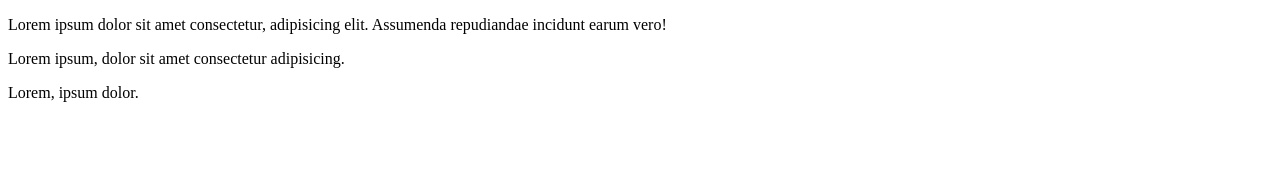
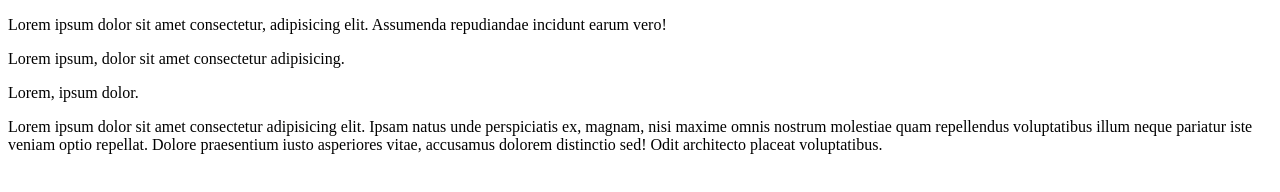
Before and after one commit to muhomor357/homework12, a plain HTML site: page index.html in a window 1280 px wide. Drawn offline with Linux system fonts and the light colour scheme.

Commit message:
coursetask4

```diff
--- a/index.html
+++ b/index.html
@@ -9,5 +9,6 @@
     <p>Lorem ipsum dolor sit amet consectetur, adipisicing elit. Assumenda repudiandae incidunt earum vero!</p>
     <p>Lorem ipsum, dolor sit amet consectetur adipisicing.</p>
     <p>Lorem, ipsum dolor.</p>
+    <p>Lorem ipsum dolor sit amet consectetur adipisicing elit. Ipsam natus unde perspiciatis ex, magnam, nisi maxime omnis nostrum molestiae quam repellendus voluptatibus illum neque pariatur iste veniam optio repellat. Dolore praesentium iusto asperiores vitae, accusamus dolorem distinctio sed! Odit architecto placeat voluptatibus.</p>
 </body>
 </html>
```
